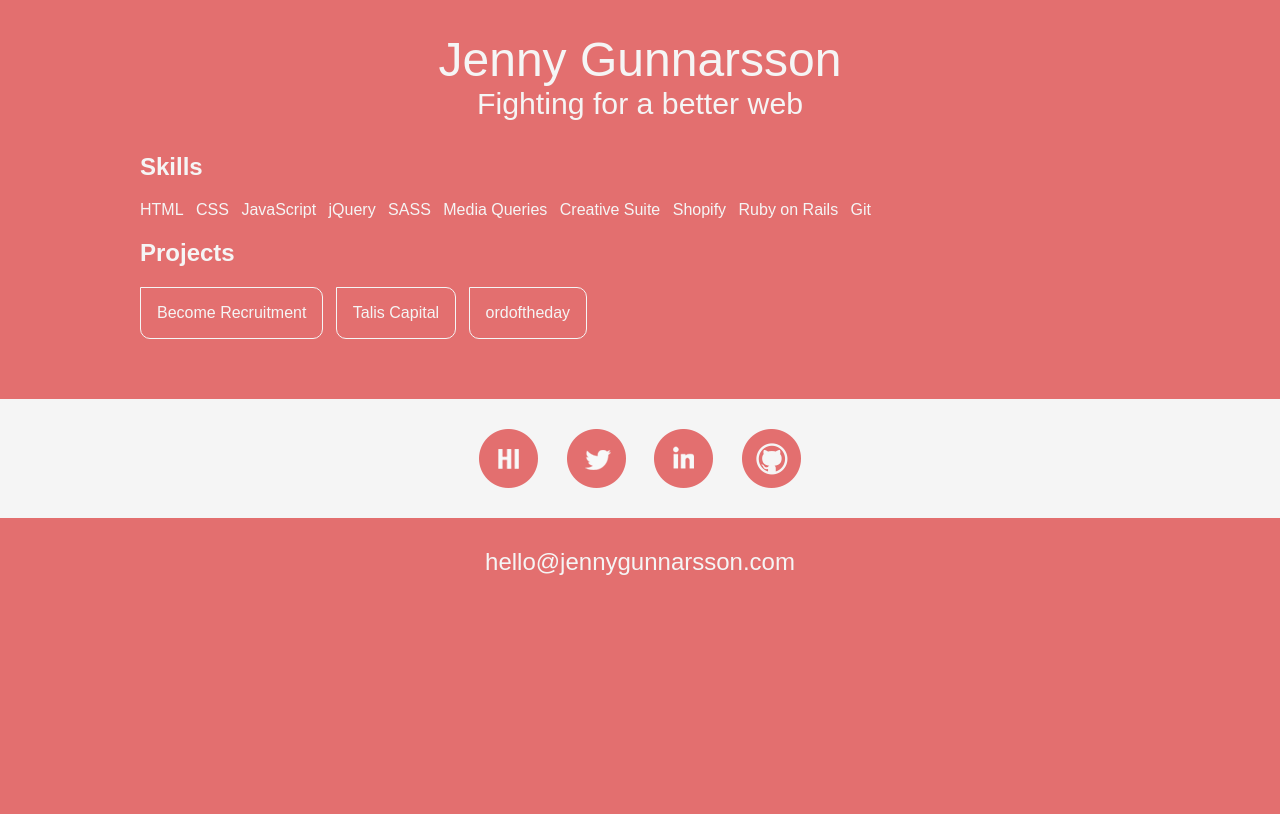
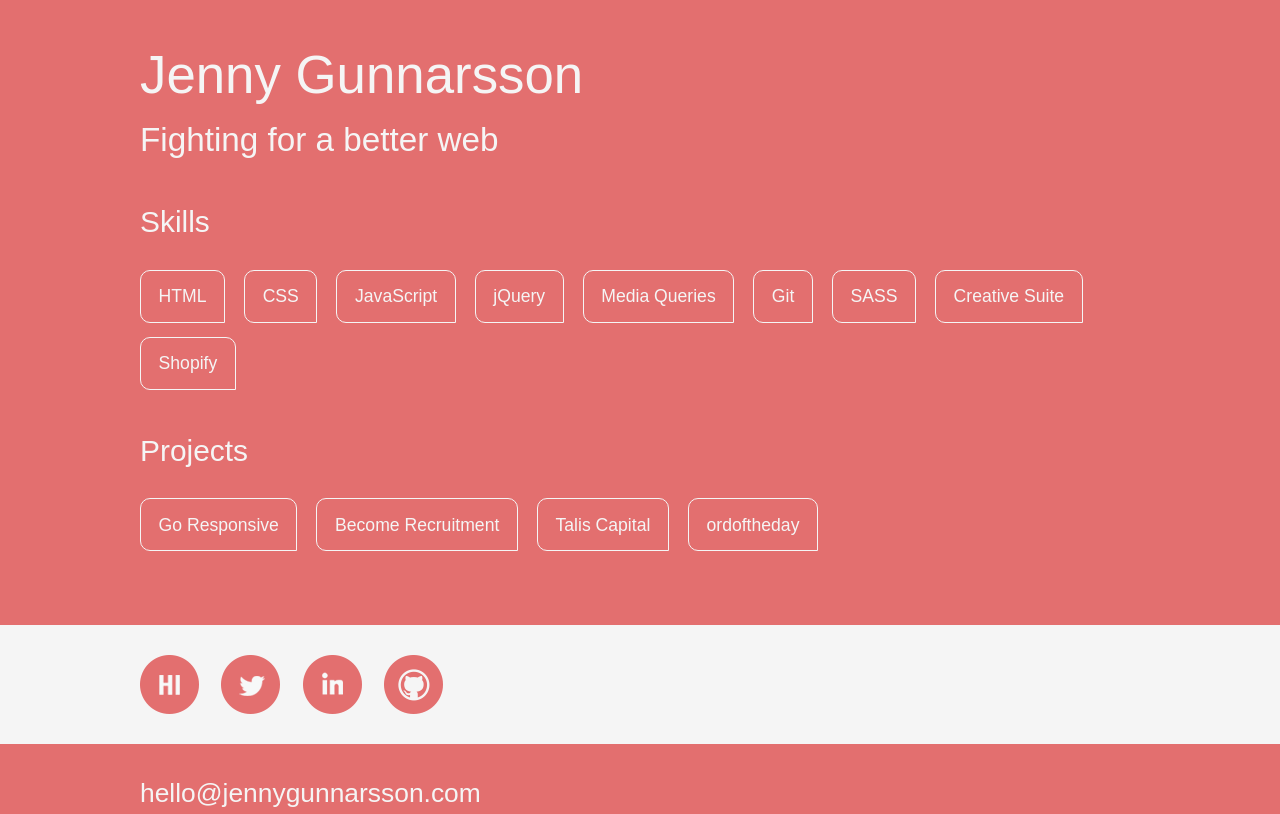
Before and after one commit to msgunnarsson/portfolio, a plain HTML site: page index.html in a window 1280 px wide. Drawn offline with Linux system fonts and the light colour scheme.

Commit message:
Styling for list items and layout

```diff
--- a/css/style.css
+++ b/css/style.css
@@ -1,25 +1,27 @@
 /* css for Jenny Gunnarssons portfolio */
 
-body { background-color: #e36f6f; color: #f5f5f5; font-family: "omnes-pro",sans-serif; margin: 0; -webkit-font-smoothing: antialiased; }
-main { display: block; max-width: 1000px; margin: 0 auto; }
-h1 { font-size: 3em; font-weight: 400; text-align: center; }
+body { font: 500 1.1em/1.5 "omnes-pro", sans-serif; background-color: #e36f6f; color: #f5f5f5; margin: 0; -webkit-font-smoothing: antialiased; }
+main { display: block; max-width: 1000px; margin: 0 auto; padding: 0 2em; }
+h1 { font-size: 3em; font-weight: 400; }
 h1 > span { display: block; font-size: 0.63em; font-weight: 300; }
-a { text-decoration: none; color: #f5f5f5; transition: color 0.4s ease; -webkit-transition: color 0.4s ease; }
+h2 { font-size: 1.7em; font-weight: 400; }
+a { text-decoration: none; color: #f5f5f5; -webkit-transition: color 0.4s; transition: color 0.4s; }
 a:focus, a:hover { color: #5a5a5a; }
 ul { padding: 0; margin: 0; list-style: none; }
 
-.list > li { display: inline-block; margin-right: .5em; }
-.list a { display: block; border: 1px solid #f5f5f5; border-radius: 0 10px 10px 10px; padding: 1em; }
+.link-list > li, .list > li { display: inline-block; margin: 0 .8em .8em 0; }
+.link-list a { display: block; border: 1px solid #f5f5f5; border-radius: 10px 10px 0 10px; padding: .7em 1em; -webkit-transition: all 0.4s; transition: all 0.4s; }
+.link-list a:focus, .link-list a:hover { background: #f5f5f5; color: #e36f6f;}
+.list > li { border: 1px solid #f5f5f5; border-radius: 10px 10px 0 10px; padding: .7em 1em; }
 
 /*********
 Footer
 *********/
-footer { text-align: center; }
-footer > a { font-size: 1.5em; }
+footer > a { display: block; font-size: 1.5em; font-weight: 400; max-width: 1000px; margin: 0 auto; padding: 0 1.334em; }
 .contact-list { background: #f5f5f5; margin: 60px 0 30px; }
-.contact-list > ul { max-width: 1000px; margin: 0 auto; padding: 30px 0; }
+.contact-list > ul { max-width: 1000px; margin: 0 auto; padding: 30px 2em; }
 .contact-list > ul:after { content: "."; display: block; height: 0; clear: both; visibility: hidden; }
-.contact-list li { display: inline; margin: 0 12px; }
+.contact-list li { display: inline; margin: 0 1em 0 0; }
 .contact-list a { width: 59px; height: 59px; display: inline-block; background: #e36f6f url(../img/social-icons.png) no-repeat 0 0; text-indent: -9999px; transition: all 0.2s linear; -webkit-transition: all 0.2s linear; }
 .contact-list a:focus, .contact-list a:hover { background-color: #5a5a5a; }
 #twitter { background-position: -83px 0; }
--- a/index.html
+++ b/index.html
@@ -22,15 +22,16 @@
 			<li>CSS</li>
 			<li>JavaScript</li>
 			<li>jQuery</li>
+			<li>Media Queries</li>
+			<li>Git</li>
 			<li>SASS</li>
-			<li>Media Queries</li>
+			<!-- <li>Ruby on Rails</li> -->
 			<li>Creative Suite</li>
 			<li>Shopify</li>
-			<li>Ruby on Rails</li>
-			<li>Git</li>
 		</ul>
 		<h2>Projects</h2>
-		<ul class="list">
+		<ul class="link-list">
+			<li><a href="http://kyan.com/goresponsive">Go Responsive</a></li>
 			<li><a href="http://becomerecruitment.com">Become Recruitment</a></li>
 			<li><a href="http://taliscapital.com">Talis Capital</a></li>
 			<li><a href="http://ordoftheday.com">ordoftheday</a></li>
```
